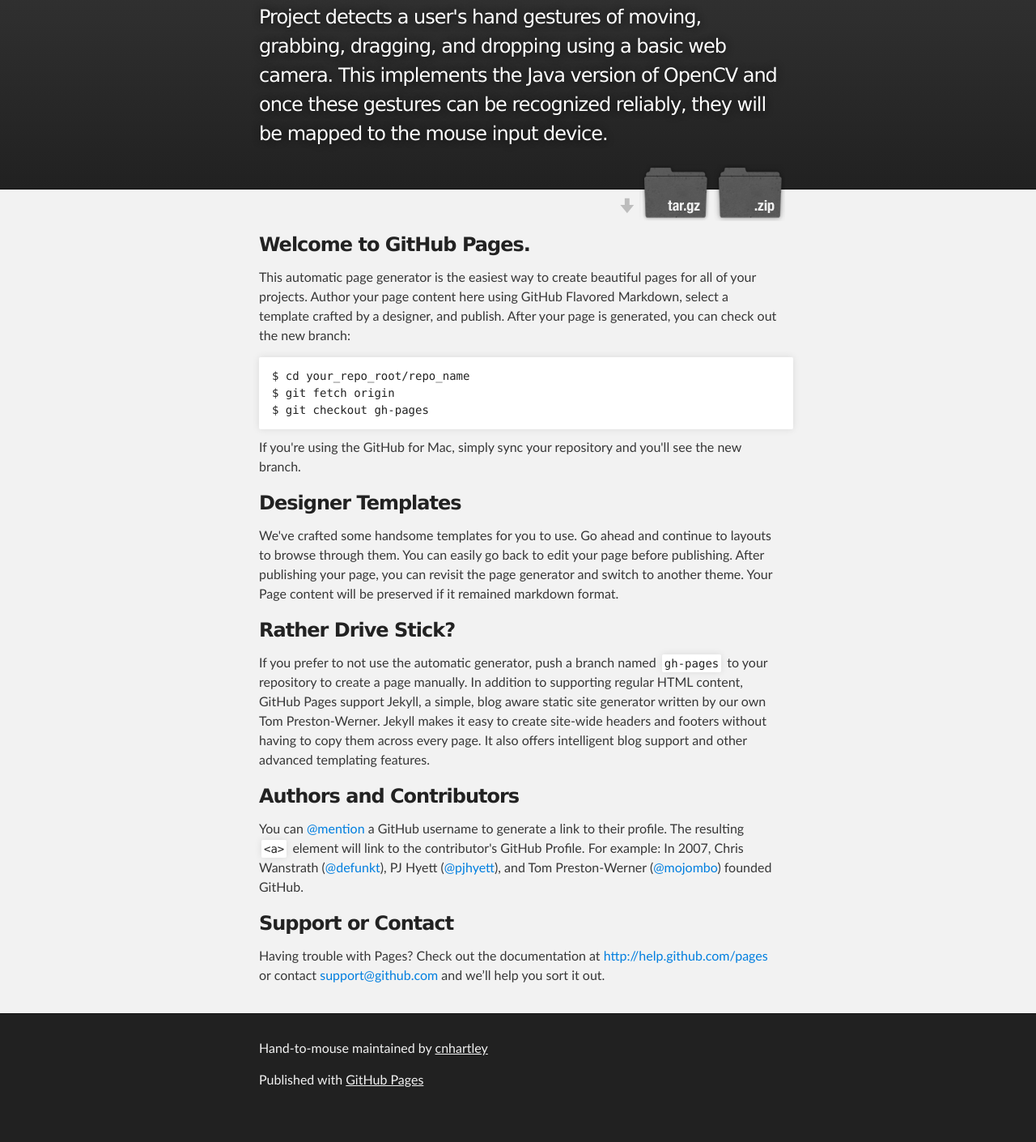
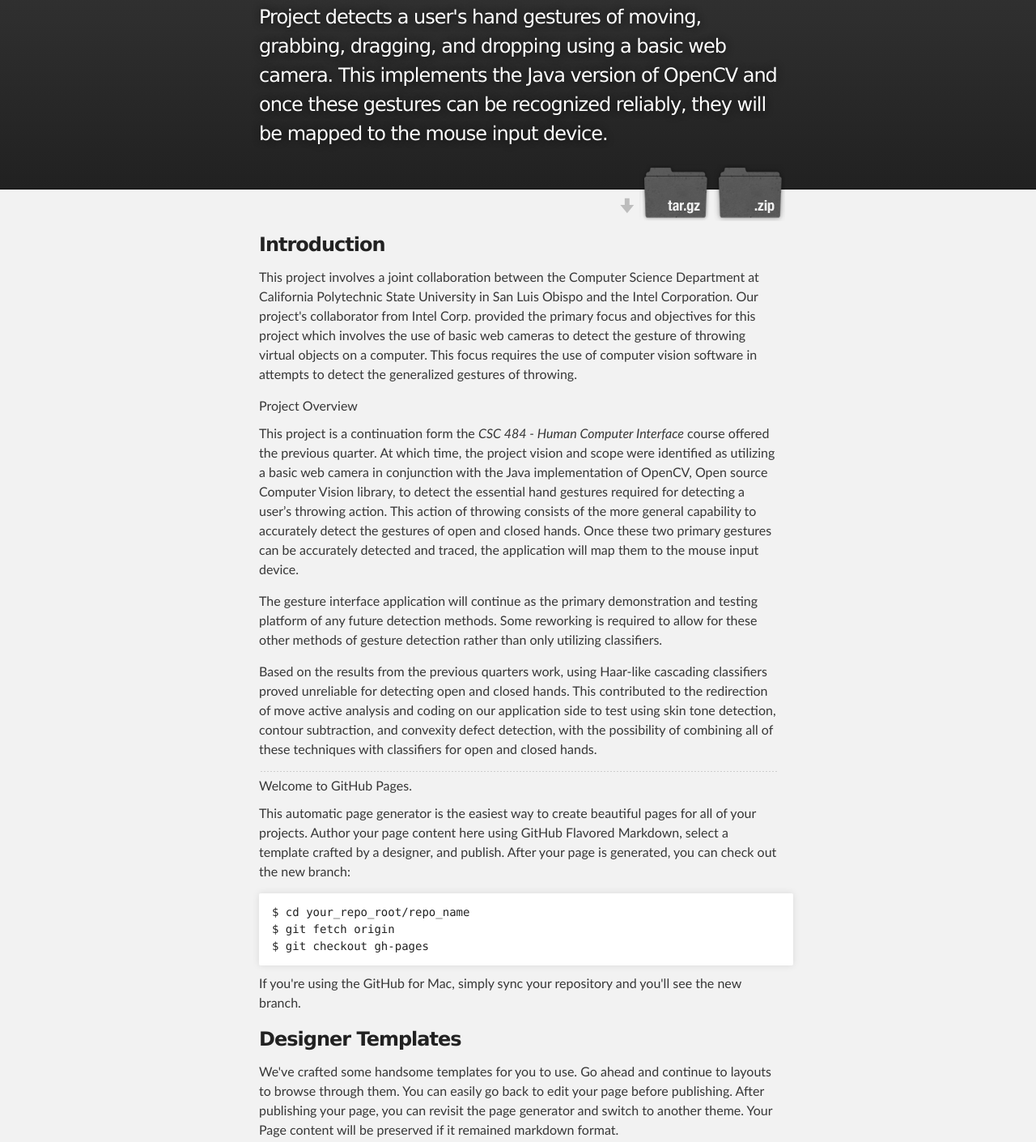
Before and after one commit to cnhartley/hand-to-mouse, a plain HTML site: page index.html in a window 1280 px wide. Shown: the part 120-1530 px from the top of the page at 81% size. Before the commit the page ends 1500 px from the top, so only its background shows below. Drawn offline with Linux system fonts and the light colour scheme.

Commit message:
Included intro and overview sections

```diff
--- a/index.html
+++ b/index.html
@@ -32,8 +32,22 @@
     <div id="main_content_wrap" class="outer">
       <section id="main_content" class="inner">
         <h3>
+<a name="intro-section" class="anchor" href="#intro-section"><span class="octicon octicon-link"></span></a>Introduction</h3>
+
+<p>This project involves a joint collaboration between the Computer Science Department at California Polytechnic State University in San Luis Obispo and the Intel Corporation. Our project's collaborator from Intel Corp. provided the primary focus and objectives for this project which involves the use of basic web cameras to detect the gesture of throwing virtual objects on a computer. This focus requires the use of computer vision software in attempts to detect the generalized gestures of throwing.</p>
+
+<a name="overview-section" class="anchor" href="#overview-section"><span class="octicon octicon-link"></span></a>Project Overview</h3>
+
+<p>This project is a continuation form the <em>CSC 484 - Human Computer Interface</em> course offered the previous quarter. At which time, the project vision and scope were identified as utilizing a basic web camera in conjunction with the Java implementation of OpenCV, Open source Computer Vision library, to detect the essential hand gestures required for detecting a user’s throwing action. This action of throwing consists of the more general capability to accurately detect the gestures of open and closed hands. Once these two primary gestures can be accurately detected and traced, the application will map them to the mouse input device.</p>
+
+<p>The gesture interface application will continue as the primary demonstration and testing platform of any future detection methods. Some reworking is required to allow for these other methods of gesture detection rather than only utilizing classifiers.</p>
+
+<p>Based on the results from the previous quarters work, using Haar-like cascading classifiers proved unreliable for detecting open and closed hands. This contributed to the redirection of move active analysis and coding on our application side to test using skin tone detection, contour subtraction, and convexity defect detection, with the possibility of combining all of these techniques with classifiers for open and closed hands.</p>
+
+
+<hr />
+
 <a name="welcome-to-github-pages" class="anchor" href="#welcome-to-github-pages"><span class="octicon octicon-link"></span></a>Welcome to GitHub Pages.</h3>
-
 <p>This automatic page generator is the easiest way to create beautiful pages for all of your projects. Author your page content here using GitHub Flavored Markdown, select a template crafted by a designer, and publish. After your page is generated, you can check out the new branch:</p>
 
 <pre><code>$ cd your_repo_root/repo_name
@@ -68,7 +82,11 @@ $ git checkout gh-pages
     <!-- FOOTER  -->
     <div id="footer_wrap" class="outer">
       <footer class="inner">
-        <p class="copyright">Hand-to-mouse maintained by <a href="https://github.com/cnhartley">cnhartley</a></p>
+        <p class="copyright">Hand-to-mouse maintained by
+          <a href="https://github.com/cnhartley">Christopher N. Hartley</a>,
+          <a href="https://github.com/?">Adin Miller</a>, and
+          <a href="https://github.com/?">Haikal Saliba</a>
+        </p>
         <p>Published with <a href="http://pages.github.com">GitHub Pages</a></p>
       </footer>
     </div>
```
